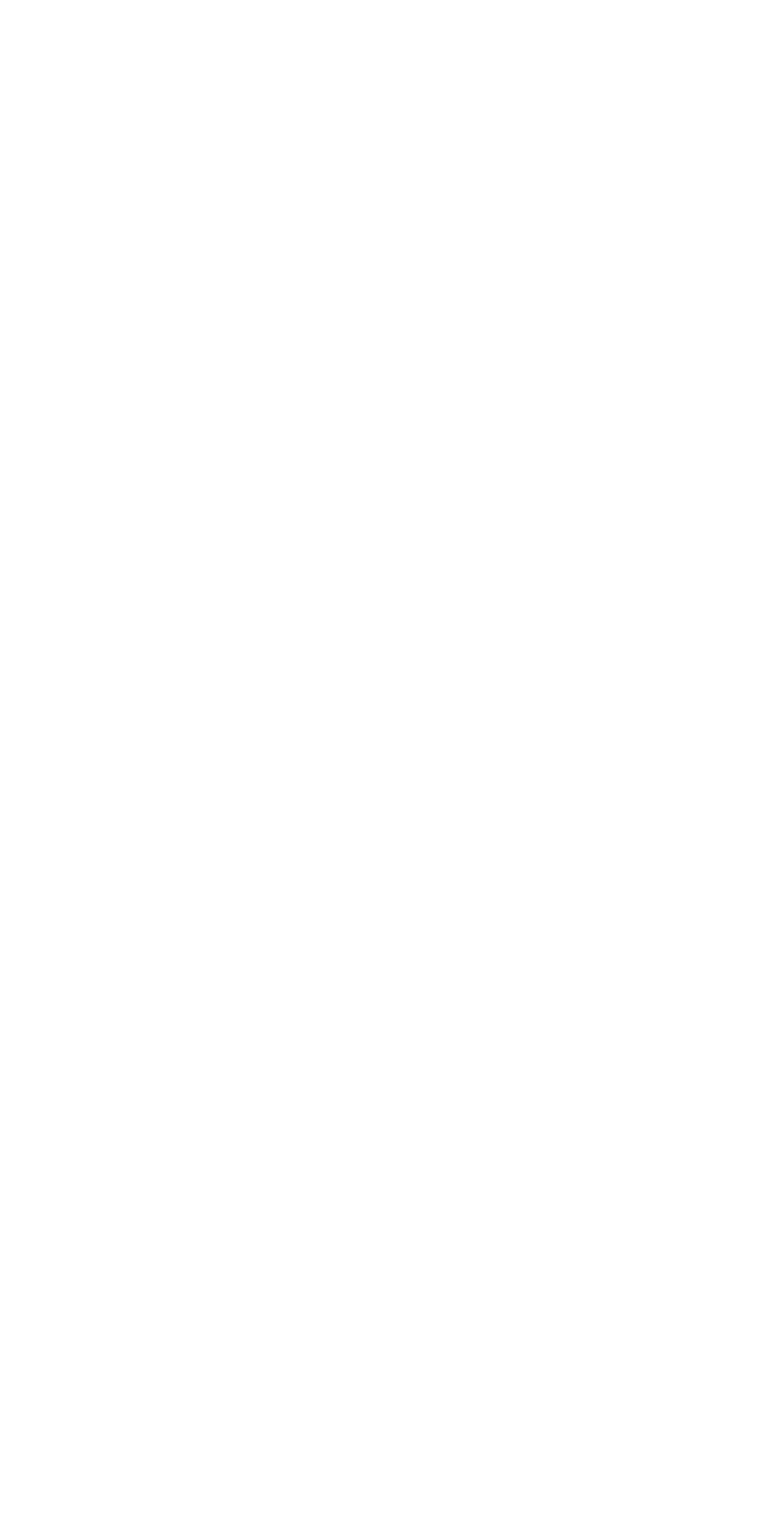
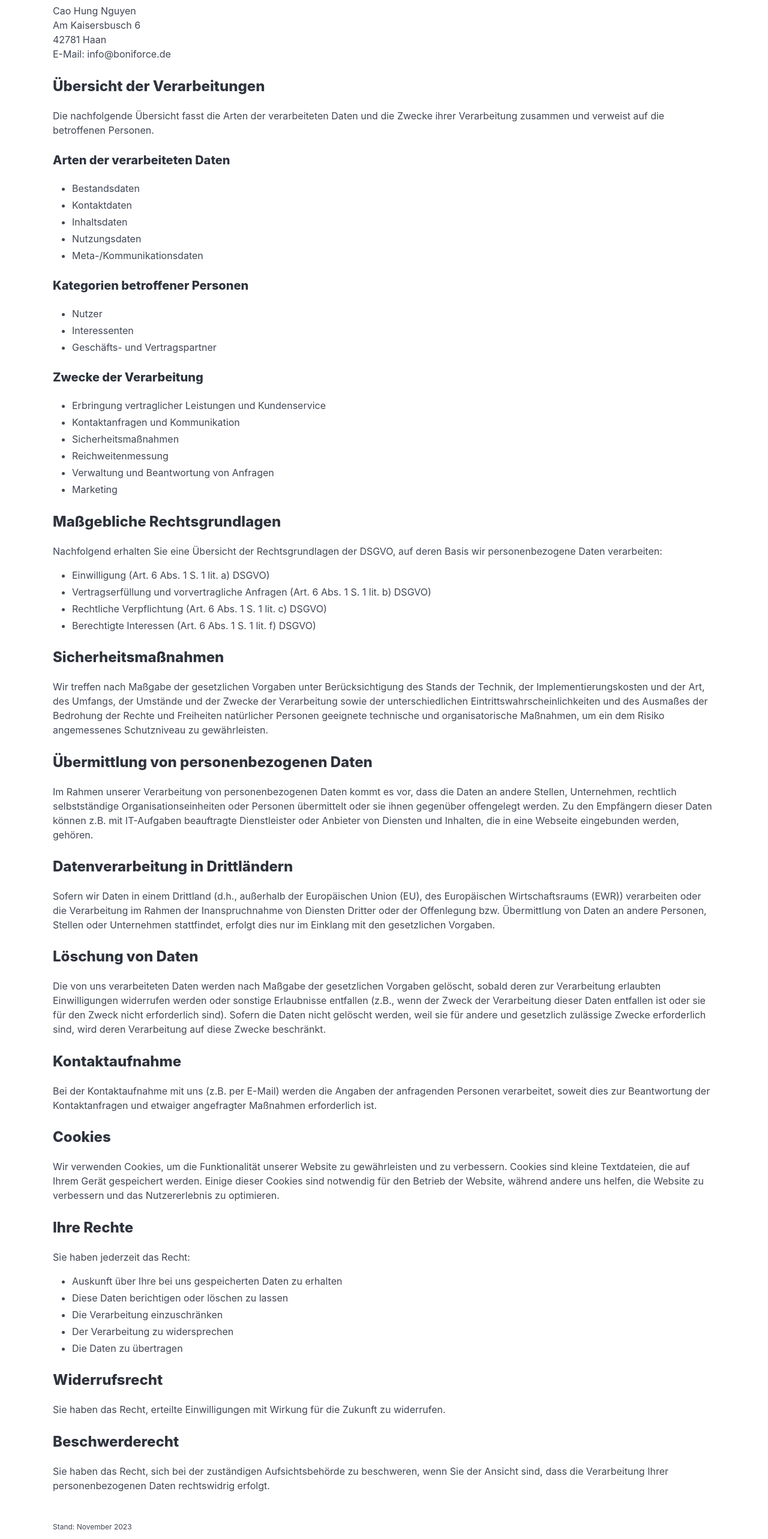
Before and after one commit to Caohung77/leadgenerator, a React (Vite) app: page /datenschutz in a window 1280 px wide. Before the commit this address had no page. Shown: the part 200-2766 px from the top of the page at 60% size. Before the commit the page ends 800 px from the top, so only its background shows below. Built offline with nearby package versions, Linux system fonts and the light colour scheme.

Commit message:
Added Datenschutz (Privacy Policy) page and footer link

```diff
--- a/src/App.tsx
+++ b/src/App.tsx
@@ -2,6 +2,7 @@ import React, { useState } from 'react';
 import { BrowserRouter as Router, Routes, Route, Link } from 'react-router-dom';
 import { Building2, MapPin, Mail, ChevronRight, Target, Zap, BarChart, CheckCircle } from 'lucide-react';
 import Impressum from './components/Impressum';
+import Datenschutz from './components/Datenschutz';
 
 function App() {
   const [industry, setIndustry] = useState('');
@@ -70,6 +71,7 @@ function App() {
     <Router>
       <Routes>
         <Route path="/impressum" element={<Impressum />} />
+        <Route path="/datenschutz" element={<Datenschutz />} />
         <Route path="/" element={
           <>
             <nav className="navbar">
@@ -299,6 +301,8 @@ function App() {
                 </p>
                 <p className="is-size-7 mt-3">
                   <Link to="/impressum" className="has-text-grey">Impressum</Link>
+                  {" | "}
+                  <Link to="/datenschutz" className="has-text-grey">Datenschutz</Link>
                 </p>
               </div>
             </footer>
--- /dev/null
+++ b/src/components/Datenschutz.tsx
@@ -0,0 +1,119 @@
+import React from 'react';
+
+const Datenschutz = () => {
+  return (
+    <div className="container section">
+      <div className="content">
+        <h1 className="title is-2">Datenschutzerklärung</h1>
+
+        <h2 className="title is-4">Verantwortlicher</h2>
+        <p>
+          Cao Hung Nguyen<br />
+          Am Kaisersbusch 6<br />
+          42781 Haan<br />
+          E-Mail: info@boniforce.de
+        </p>
+
+        <h2 className="title is-4">Übersicht der Verarbeitungen</h2>
+        <p>
+          Die nachfolgende Übersicht fasst die Arten der verarbeiteten Daten und die Zwecke ihrer Verarbeitung zusammen und verweist auf die betroffenen Personen.
+        </p>
+
+        <h3 className="title is-5">Arten der verarbeiteten Daten</h3>
+        <ul>
+          <li>Bestandsdaten</li>
+          <li>Kontaktdaten</li>
+          <li>Inhaltsdaten</li>
+          <li>Nutzungsdaten</li>
+          <li>Meta-/Kommunikationsdaten</li>
+        </ul>
+
+        <h3 className="title is-5">Kategorien betroffener Personen</h3>
+        <ul>
+          <li>Nutzer</li>
+          <li>Interessenten</li>
+          <li>Geschäfts- und Vertragspartner</li>
+        </ul>
+
+        <h3 className="title is-5">Zwecke der Verarbeitung</h3>
+        <ul>
+          <li>Erbringung vertraglicher Leistungen und Kundenservice</li>
+          <li>Kontaktanfragen und Kommunikation</li>
+          <li>Sicherheitsmaßnahmen</li>
+          <li>Reichweitenmessung</li>
+          <li>Verwaltung und Beantwortung von Anfragen</li>
+          <li>Marketing</li>
+        </ul>
+
+        <h2 className="title is-4">Maßgebliche Rechtsgrundlagen</h2>
+        <p>
+          Nachfolgend erhalten Sie eine Übersicht der Rechtsgrundlagen der DSGVO, auf deren Basis wir personenbezogene Daten verarbeiten:
+        </p>
+        <ul>
+          <li>Einwilligung (Art. 6 Abs. 1 S. 1 lit. a) DSGVO)</li>
+          <li>Vertragserfüllung und vorvertragliche Anfragen (Art. 6 Abs. 1 S. 1 lit. b) DSGVO)</li>
+          <li>Rechtliche Verpflichtung (Art. 6 Abs. 1 S. 1 lit. c) DSGVO)</li>
+          <li>Berechtigte Interessen (Art. 6 Abs. 1 S. 1 lit. f) DSGVO)</li>
+        </ul>
+
+        <h2 className="title is-4">Sicherheitsmaßnahmen</h2>
+        <p>
+          Wir treffen nach Maßgabe der gesetzlichen Vorgaben unter Berücksichtigung des Stands der Technik, der Implementierungskosten und der Art, des Umfangs, der Umstände und der Zwecke der Verarbeitung sowie der unterschiedlichen Eintrittswahrscheinlichkeiten und des Ausmaßes der Bedrohung der Rechte und Freiheiten natürlicher Personen geeignete technische und organisatorische Maßnahmen, um ein dem Risiko angemessenes Schutzniveau zu gewährleisten.
+        </p>
+
+        <h2 className="title is-4">Übermittlung von personenbezogenen Daten</h2>
+        <p>
+          Im Rahmen unserer Verarbeitung von personenbezogenen Daten kommt es vor, dass die Daten an andere Stellen, Unternehmen, rechtlich selbstständige Organisationseinheiten oder Personen übermittelt oder sie ihnen gegenüber offengelegt werden. Zu den Empfängern dieser Daten können z.B. mit IT-Aufgaben beauftragte Dienstleister oder Anbieter von Diensten und Inhalten, die in eine Webseite eingebunden werden, gehören.
+        </p>
+
+        <h2 className="title is-4">Datenverarbeitung in Drittländern</h2>
+        <p>
+          Sofern wir Daten in einem Drittland (d.h., außerhalb der Europäischen Union (EU), des Europäischen Wirtschaftsraums (EWR)) verarbeiten oder die Verarbeitung im Rahmen der Inanspruchnahme von Diensten Dritter oder der Offenlegung bzw. Übermittlung von Daten an andere Personen, Stellen oder Unternehmen stattfindet, erfolgt dies nur im Einklang mit den gesetzlichen Vorgaben.
+        </p>
+
+        <h2 className="title is-4">Löschung von Daten</h2>
+        <p>
+          Die von uns verarbeiteten Daten werden nach Maßgabe der gesetzlichen Vorgaben gelöscht, sobald deren zur Verarbeitung erlaubten Einwilligungen widerrufen werden oder sonstige Erlaubnisse entfallen (z.B., wenn der Zweck der Verarbeitung dieser Daten entfallen ist oder sie für den Zweck nicht erforderlich sind). Sofern die Daten nicht gelöscht werden, weil sie für andere und gesetzlich zulässige Zwecke erforderlich sind, wird deren Verarbeitung auf diese Zwecke beschränkt.
+        </p>
+
+        <h2 className="title is-4">Kontaktaufnahme</h2>
+        <p>
+          Bei der Kontaktaufnahme mit uns (z.B. per E-Mail) werden die Angaben der anfragenden Personen verarbeitet, soweit dies zur Beantwortung der Kontaktanfragen und etwaiger angefragter Maßnahmen erforderlich ist.
+        </p>
+
+        <h2 className="title is-4">Cookies</h2>
+        <p>
+          Wir verwenden Cookies, um die Funktionalität unserer Website zu gewährleisten und zu verbessern. Cookies sind kleine Textdateien, die auf Ihrem Gerät gespeichert werden. Einige dieser Cookies sind notwendig für den Betrieb der Website, während andere uns helfen, die Website zu verbessern und das Nutzererlebnis zu optimieren.
+        </p>
+
+        <h2 className="title is-4">Ihre Rechte</h2>
+        <p>
+          Sie haben jederzeit das Recht:
+        </p>
+        <ul>
+          <li>Auskunft über Ihre bei uns gespeicherten Daten zu erhalten</li>
+          <li>Diese Daten berichtigen oder löschen zu lassen</li>
+          <li>Die Verarbeitung einzuschränken</li>
+          <li>Der Verarbeitung zu widersprechen</li>
+          <li>Die Daten zu übertragen</li>
+        </ul>
+
+        <h2 className="title is-4">Widerrufsrecht</h2>
+        <p>
+          Sie haben das Recht, erteilte Einwilligungen mit Wirkung für die Zukunft zu widerrufen.
+        </p>
+
+        <h2 className="title is-4">Beschwerderecht</h2>
+        <p>
+          Sie haben das Recht, sich bei der zuständigen Aufsichtsbehörde zu beschweren, wenn Sie der Ansicht sind, dass die Verarbeitung Ihrer personenbezogenen Daten rechtswidrig erfolgt.
+        </p>
+
+        <p className="is-size-7 mt-6">
+          Stand: November 2023
+        </p>
+      </div>
+    </div>
+  );
+};
+
+export default Datenschutz;
```
